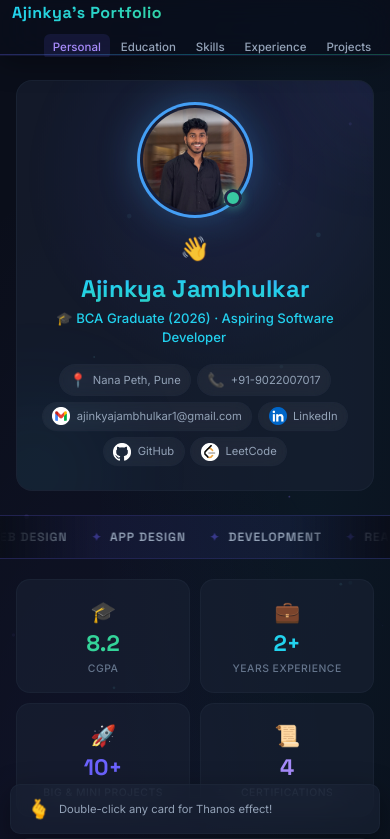
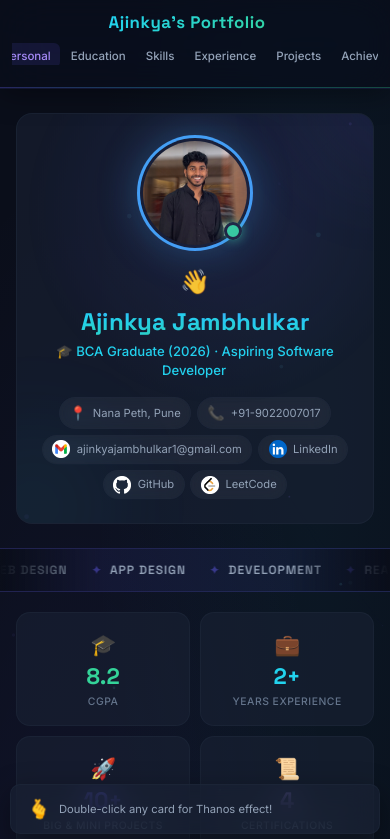
Before and after one commit to ajjuu04/my-resume, a React (Create React App) app: page / in a window 390 px wide. Shown: the top 839 px of the page. Built offline with nearby package versions, Linux system fonts and the light colour scheme.

Commit message:
Fix mobile navbar: centered brand + stacked layout, prevent horizontal scroll

```diff
--- a/src/App.css
+++ b/src/App.css
@@ -4,6 +4,10 @@
   margin: 0;
   padding: 0;
   box-sizing: border-box;
+}
+
+html {
+  overflow-x: hidden;
 }
 
 :root {
@@ -1488,20 +1492,23 @@ body {
    RESPONSIVE — MOBILE (max-width: 640px)
    ======================================== */
 @media (max-width: 640px) {
-  /* --- Navbar: horizontal scroll on mobile --- */
+  /* --- Navbar: stacked layout on mobile --- */
   .navbar {
-    padding: 0 0.75rem;
-    height: 56px;
-    gap: 0.5rem;
+    flex-direction: column;
+    height: auto;
+    padding: 0.6rem 0.75rem 0.4rem;
+    gap: 0.4rem;
+    align-items: center;
   }
 
   .navbar-brand {
-    font-size: 1rem;
+    font-size: 1.05rem;
     white-space: nowrap;
-    flex-shrink: 0;
+    text-align: center;
   }
 
   .nav-links {
+    width: 100%;
     overflow-x: auto;
     overflow-y: hidden;
     -webkit-overflow-scrolling: touch;
@@ -1509,7 +1516,7 @@ body {
     -ms-overflow-style: none;
     flex-wrap: nowrap;
     gap: 0.15rem;
-    padding-right: 0.5rem;
+    justify-content: center;
   }
 
   .nav-links::-webkit-scrollbar {
```
